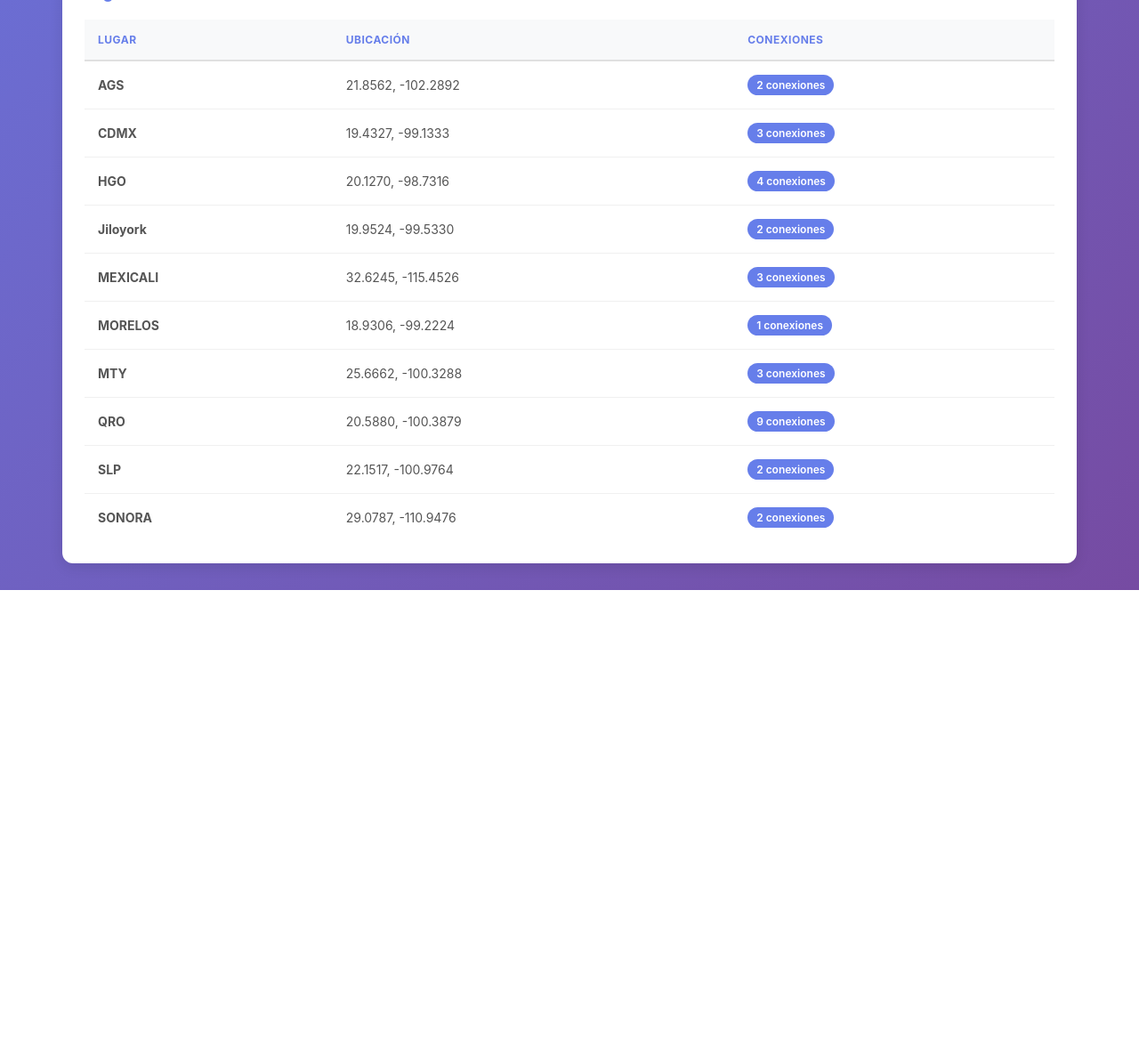
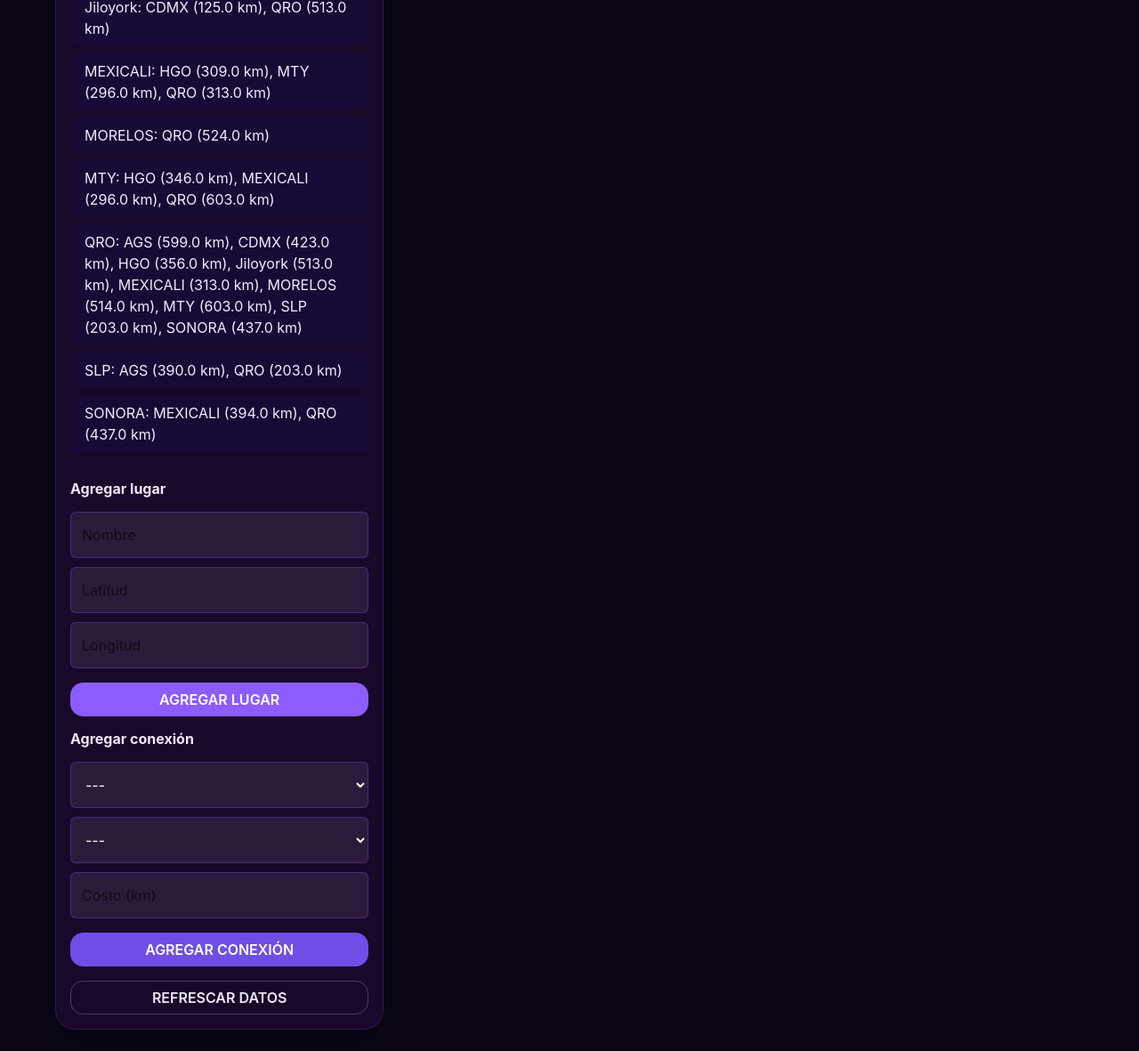
Before and after one commit to Yaret23/Gps1, a Flask app: page / in a window 1280 px wide. Shown: the part 967-2148 px from the top of the page at 89% size. Before the commit the page ends 1630 px from the top, so only its background shows below. Run offline with Flask 3, Linux system fonts and the light colour scheme.

Commit message:
Actualizacion del proyecto

```diff
--- a/static/app.js
+++ b/static/app.js
@@ -1,3 +1,6 @@
+let map = null;
+let markers = [];
+let routeLayer = null;
 let lastData = null;
 
 async function fetchData(){
@@ -17,7 +20,57 @@
   }
 }
 
+function initMap(){
+  if(map) return;
+  map = L.map('map', {zoomControl:false}).setView([20, 0], 2);
+  L.tileLayer('https://{s}.basemaps.cartocdn.com/dark_all/{z}/{x}/{y}.png', {
+    attribution: '&copy; OpenStreetMap contributors',
+    maxZoom: 19
+  }).addTo(map);
+  L.control.zoom({position:'topright'}).addTo(map);
+}
 
+function clearMapLayers(){
+  markers.forEach(marker => map.removeLayer(marker));
+  markers = [];
+  if(routeLayer){
+    map.removeLayer(routeLayer);
+    routeLayer = null;
+  }
+}
+
+function updateMap(data){
+  if(!map) initMap();
+  clearMapLayers();
+
+  const names = Object.keys(data.conexiones).sort();
+  const bounds = L.latLngBounds([]);
+
+  for(const n of names){
+    const coord = data.coord[n];
+    if(!coord) continue;
+    const lat = Number(coord[0]);
+    const lon = Number(coord[1]);
+    if(!Number.isFinite(lat) || !Number.isFinite(lon)) continue;
+    const marker = L.circleMarker([lat, lon], {
+      radius: 8,
+      color: '#d3b2ff',
+      fillColor: '#9f73ff',
+      fillOpacity: 0.96,
+      weight: 2
+    });
+    marker.bindPopup(`<strong>${n}</strong><br>${lat.toFixed(4)}, ${lon.toFixed(4)}`);
+    marker.addTo(map);
+    markers.push(marker);
+    bounds.extend([lat, lon]);
+  }
+
+  if(bounds.isValid()){
+    map.fitBounds(bounds.pad(0.35));
+  } else {
+    map.setView([20, 0], 2);
+  }
+}
 
 async function render(){
   let data = null;
@@ -29,28 +82,58 @@
     return;
   }
   lastData = data;
+  const places = document.getElementById('places');
+  const connections = document.getElementById('connections');
+  places.innerHTML = '';
+  connections.innerHTML = '';
   const names = Object.keys(data.conexiones).sort();
+  for(const n of names){
+    const li = document.createElement('li');
+    li.className = 'list-group-item';
+    const coord = data.coord[n];
+    li.textContent = coord ? `${n} — ${Number(coord[0]).toFixed(6)}, ${Number(coord[1]).toFixed(6)}` : n;
+    places.appendChild(li);
 
-  const tbody = document.getElementById('placesBody');
-  tbody.innerHTML = '';
-  for(const n of names){
-    const tr = document.createElement('tr');
-    const coord = data.coord[n];
-    const lat = coord ? Number(coord[0]).toFixed(4) : 'N/A';
-    const lon = coord ? Number(coord[1]).toFixed(4) : 'N/A';
     const neighbors = data.conexiones[n] || {};
-    const connectionCount = Object.keys(neighbors).length;
-    tr.innerHTML = '<td><strong>' + n + '</strong></td><td>' + lat + ', ' + lon + '</td><td><span class="badge">' + connectionCount + ' conexiones</span></td>';
-    tbody.appendChild(tr);
+    const neighborList = Object.entries(neighbors)
+      .map(([target, cost]) => `${target} (${Number(cost).toFixed(1)} km)`)
+      .join(', ');
+    const connLi = document.createElement('li');
+    connLi.className = 'list-group-item';
+    connLi.textContent = neighborList ? `${n}: ${neighborList}` : `${n}: sin conexiones`;
+    connections.appendChild(connLi);
   }
 
+  const labels = {from: 'Desde', to: 'Hasta', start: 'Inicio', goal: 'Destino'};
+  for(const id of ['from','to','start','goal']){
+    const sel = document.getElementById(id);
+    sel.innerHTML = '';
+    const placeholder = document.createElement('option');
+    placeholder.value = '';
+    placeholder.textContent = labels[id];
+    placeholder.disabled = false;
+    placeholder.selected = true;
+    placeholder.hidden = false;
+    placeholder.style.color = '#666';
+    sel.appendChild(placeholder);
+    for(const n of names){
+      const opt = document.createElement('option');
+      opt.value = n;
+      opt.textContent = n;
+      sel.appendChild(opt);
+    }
+    sel.selectedIndex = 0;
+  }
+
+  // make route-point items clickable (populates hidden inputs too)
+  // populate selects (from, to, start, goal)
   for(const id of ['from','to','start','goal']){
     const sel = document.getElementById(id);
     if(!sel) continue;
     sel.innerHTML = '';
     const placeholder = document.createElement('option');
     placeholder.value = '';
-    placeholder.textContent = '-- Selecciona --';
+    placeholder.textContent = (id==='from' || id==='start') ? '---' : (id==='to' || id==='goal') ? '---' : '';
     placeholder.disabled = true;
     placeholder.selected = true;
     sel.appendChild(placeholder);
@@ -60,7 +143,10 @@
       opt.textContent = n;
       sel.appendChild(opt);
     }
+    sel.selectedIndex = 0;
   }
+
+  updateMap(data);
 }
 
 async function addPlace(){
@@ -112,33 +198,69 @@
 
 
 async function calcRoute(){
-  const start = document.getElementById('start').value;
-  const goal = document.getElementById('goal').value;
+  const start = document.getElementById('start') ? document.getElementById('start').value : '';
+  const goal = document.getElementById('goal') ? document.getElementById('goal').value : '';
   if(!start || !goal){
-    alert('Selecciona inicio y destino');
+    alert('Selecciona inicio y objetivo');
     return;
   }
-
   const res = await fetch('/api/route', {
     method: 'POST',
     headers: {'Content-Type': 'application/json'},
     body: JSON.stringify({start, goal})
   });
-
   const j = await res.json();
   const out = document.getElementById('result');
+  if(!j.route){
+    out.textContent = 'No se encontró ruta';
+    if(routeLayer){
+      map.removeLayer(routeLayer);
+      routeLayer = null;
+    }
+    return;
+  }
+  out.innerHTML = `<strong>Ruta:</strong> ${j.route.join(' → ')}<br><strong>Costo:</strong> ${Number(j.cost).toFixed(2)} km`;
+  drawRoute(j.route);
+}
 
-  if(!j.route){
-    out.textContent = 'No se encontro ruta entre los puntos seleccionados';
-    out.className = 'result-box error';
+function drawRoute(route){
+  if(!lastData) return;
+  const latlngs = route.map(name => {
+    const coord = lastData.coord[name];
+    if(!coord) return null;
+    return [Number(coord[0]), Number(coord[1])];
+  }).filter(Boolean);
+
+  if(routeLayer){
+    map.removeLayer(routeLayer);
+    routeLayer = null;
+  }
+
+  if(latlngs.length === 1){
+    const [lat, lon] = latlngs[0];
+    routeLayer = L.circle([lat, lon], {
+      radius: 45000,
+      color: '#c48dff',
+      fillColor: '#c48dff',
+      fillOpacity: 0.35
+    }).addTo(map);
+    map.setView([lat, lon], 8);
     return;
   }
 
-  out.innerHTML = '<strong>Ruta encontrada:</strong> ' + j.route.join(' → ') + '<br><strong>Distancia:</strong> ' + Number(j.cost).toFixed(2) + ' km';
-  out.className = 'result-box success';
+  if(latlngs.length > 1){
+    routeLayer = L.polyline(latlngs, {
+      color: '#c48dff',
+      weight: 5,
+      opacity: 0.9,
+      dashArray: '8 6'
+    }).addTo(map);
+    map.fitBounds(routeLayer.getBounds().pad(0.3));
+  }
 }
 
 window.addEventListener('load', async () => {
+  initMap();
   await render();
   document.getElementById('addPlace').addEventListener('click', addPlace);
   document.getElementById('addEdge').addEventListener('click', addEdge);
--- a/static/style.css
+++ b/static/style.css
@@ -1,289 +1,152 @@
-* {
-  margin: 0;
-  padding: 0;
-  box-sizing: border-box;
+body{
+  margin:0;
+  min-height:100vh;
+  background:#0c0617;
+  color:#e6ddff;
+  font-family:Inter, system-ui, -apple-system, BlinkMacSystemFont, 'Segoe UI', sans-serif;
 }
 
-body {
-  font-family: -apple-system, BlinkMacSystemFont, 'Segoe UI', 'Roboto', 'Oxygen', 'Ubuntu', 'Cantarell', sans-serif;
-  background: linear-gradient(135deg, #667eea 0%, #764ba2 100%);
-  min-height: 100vh;
-  color: #333;
+.app-shell{
+  max-width:1180px;
 }
 
-.navbar {
-  background: white;
-  box-shadow: 0 2px 8px rgba(0, 0, 0, 0.1);
-  padding: 0;
-  margin-bottom: 30px;
+.header{
+  padding:24px 24px 18px;
+  border-radius:24px;
+  background:rgba(35,12,59,0.95);
+  border:1px solid rgba(124,77,255,0.22);
+  box-shadow:0 18px 40px rgba(0,0,0,0.35);
 }
 
-.nav-content {
-  max-width: 1200px;
-  margin: 0 auto;
-  padding: 20px 30px;
-  display: flex;
-  justify-content: space-between;
-  align-items: center;
+.header h1{
+  margin:0 0 8px;
+  font-size:2.4rem;
+  letter-spacing:0.02em;
 }
 
-.logo {
-  font-size: 28px;
-  font-weight: 700;
-  color: #667eea;
-  letter-spacing: -0.5px;
+.subtitle{
+  margin:0;
+  color:#c8bfff;
+  opacity:0.9;
 }
 
-.btn-refresh {
-  background: #667eea;
-  color: white;
-  border: none;
-  padding: 10px 20px;
-  border-radius: 8px;
-  cursor: pointer;
-  font-weight: 600;
-  transition: all 0.2s;
-  font-size: 14px;
+.panel{
+  background:rgba(26,9,44,0.95);
+  border:1px solid rgba(124,77,255,0.22);
+  border-radius:22px;
+  box-shadow:0 18px 40px rgba(0,0,0,0.35);
 }
 
-.btn-refresh:hover {
-  background: #764ba2;
-  transform: scale(1.05);
+.section-title{
+  margin-bottom:16px;
+  color:#f1e7ff;
+  font-weight:700;
 }
 
-.container {
-  max-width: 1200px;
-  margin: 0 auto;
-  padding: 0 30px 30px;
+.list-group-item{
+  background:rgba(24,10,54,0.9);
+  color:#f3ebff;
+  border:none;
+  border-radius:12px;
+  margin-bottom:8px;
 }
 
-.grid-main {
-  display: grid;
-  grid-template-columns: repeat(auto-fit, minmax(320px, 1fr));
-  gap: 20px;
-  margin-bottom: 30px;
+.form-control,
+.form-select{
+  background:rgba(255,255,255,0.08);
+  border:1px solid rgba(124,77,255,0.34);
+  color:#ffffff;
+  min-height:52px;
 }
 
-.card {
-  background: white;
-  border-radius: 12px;
-  padding: 25px;
-  box-shadow: 0 4px 15px rgba(0, 0, 0, 0.1);
-  transition: all 0.3s ease;
+.panel{
+  overflow: visible;
 }
 
-.card:hover {
-  transform: translateY(-2px);
-  box-shadow: 0 8px 25px rgba(0, 0, 0, 0.15);
+.form-select{
+  width:100%;
+  position: relative;
+  z-index: 10000;
+  appearance: menulist-button;
 }
 
-.card h2 {
-  font-size: 18px;
-  color: #667eea;
-  margin-bottom: 20px;
-  font-weight: 700;
-  letter-spacing: -0.3px;
+.row .form-select{
+  width:100%;
 }
 
-.card-search {
-  grid-column: 1 / -1;
+.form-select option,
+.form-select optgroup{
+  color:#000000 !important;
+  background:#ffffff !important;
 }
 
-.card-full {
-  grid-column: 1 / -1;
-  margin-top: 10px;
+.route-select{
+  max-height:220px;
+  overflow-y:auto;
 }
 
-.card-add {
-  background: linear-gradient(135deg, #f5f7ff 0%, #f0f4ff 100%);
+.route-select{
+  max-height:220px;
+  overflow-y:auto;
+  appearance: auto !important;
+  -webkit-appearance: listbox !important;
+  z-index: 10000;
+  background: rgba(255,255,255,0.95) !important;
+  color: #000 !important;
 }
 
-.form-group {
-  margin-bottom: 15px;
-  display: flex;
-  flex-direction: column;
+.form-label.text-light{
+  color:#f3ebff !important;
 }
 
-.form-group label {
-  font-size: 13px;
-  font-weight: 600;
-  color: #555;
-  margin-bottom: 6px;
-  text-transform: uppercase;
-  letter-spacing: 0.5px;
+.form-control::placeholder,
+.form-select option[disabled],
+.form-select option:first-child{
+  color:rgba(0,0,0,0.6);
 }
 
-.input, .select {
-  padding: 12px 14px;
-  border: 2px solid #e0e0e0;
-  border-radius: 8px;
-  font-size: 14px;
-  transition: all 0.2s;
-  font-family: inherit;
+.form-control:focus,
+.form-select:focus{
+  border-color:#b58cff;
+  box-shadow:0 0 0 0.25rem rgba(181,140,255,0.18);
 }
 
-.input:focus, .select:focus {
-  outline: none;
-  border-color: #667eea;
-  box-shadow: 0 0 0 3px rgba(102, 126, 234, 0.1);
+.input-grid{
+  display:grid;
+  gap:10px;
 }
 
-.input::placeholder {
-  color: #999;
+.btn-primary,
+.btn-secondary,
+.btn-accent,
+.btn-outline-light{
+  border-radius:14px;
+  font-weight:600;
+  text-transform:uppercase;
 }
 
-.form-row {
-  display: grid;
-  grid-template-columns: 1fr 1fr;
-  gap: 12px;
+.btn-primary{
+  background:#8c5cff;
+  border-color:#8c5cff;
+  color:#fff;
 }
 
-.search-form {
-  display: grid;
-  gap: 12px;
-  margin-bottom: 15px;
+.btn-secondary{
+  background:#6f4ee5;
+  border-color:#6f4ee5;
+  color:#fff;
 }
 
-.search-form .form-group {
-  margin-bottom: 0;
+.btn-accent{
+  background:#c48dff;
+  border-color:#c48dff;
+  color:#130629;
 }
 
-.btn {
-  padding: 12px 24px;
-  border: none;
-  border-radius: 8px;
-  font-size: 14px;
-  font-weight: 600;
-  cursor: pointer;
-  transition: all 0.2s;
-  text-transform: uppercase;
-  letter-spacing: 0.3px;
-}
-
-.btn-primary {
-  background: linear-gradient(135deg, #667eea 0%, #764ba2 100%);
-  color: white;
-  width: 100%;
-}
-
-.btn-primary:hover {
-  transform: translateY(-2px);
-  box-shadow: 0 4px 12px rgba(102, 126, 234, 0.4);
-}
-
-.btn-secondary {
-  background: #667eea;
-  color: white;
-  width: 100%;
-}
-
-.btn-secondary:hover {
-  background: #764ba2;
-  transform: translateY(-2px);
-}
-
-.w-full {
-  width: 100%;
-}
-
-.result-box {
-  background: linear-gradient(135deg, #e8f0ff 0%, #f0e8ff 100%);
-  padding: 18px;
-  border-radius: 8px;
-  border-left: 4px solid #667eea;
-  color: #555;
-  font-size: 14px;
-  line-height: 1.6;
-  font-weight: 500;
-}
-
-.result-box.success {
-  border-left-color: #10b981;
-  background: linear-gradient(135deg, #e0f9f4 0%, #f0fdf8 100%);
-}
-
-.result-box.error {
-  border-left-color: #ef4444;
-  background: linear-gradient(135deg, #fef0f0 0%, #fff5f5 100%);
-}
-
-.table-wrapper {
-  overflow-x: auto;
-}
-
-.table {
-  width: 100%;
-  border-collapse: collapse;
-  font-size: 14px;
-}
-
-.table thead {
-  background: #f8f9fa;
-  border-bottom: 2px solid #e0e0e0;
-}
-
-.table th {
-  padding: 15px;
-  text-align: left;
-  font-weight: 700;
-  color: #667eea;
-  text-transform: uppercase;
-  font-size: 12px;
-  letter-spacing: 0.5px;
-}
-
-.table td {
-  padding: 15px;
-  border-bottom: 1px solid #f0f0f0;
-  color: #555;
-}
-
-.table tbody tr {
-  transition: all 0.2s;
-}
-
-.table tbody tr:hover {
-  background: #f8f9fa;
-}
-
-.table tbody tr:last-child td {
-  border-bottom: none;
-}
-
-.badge {
-  display: inline-block;
-  background: #667eea;
-  color: white;
-  padding: 4px 10px;
-  border-radius: 12px;
-  font-size: 12px;
-  font-weight: 600;
-}
-
-@media (max-width: 768px) {
-  .nav-content {
-    padding: 15px 20px;
-  }
-
-  .logo {
-    font-size: 22px;
-  }
-
-  .container {
-    padding: 0 20px 20px;
-  }
-
-  .grid-main {
-    gap: 15px;
-  }
-
-  .card {
-    padding: 18px;
-  }
-
-  .form-row {
-    grid-template-columns: 1fr;
-  }
+.btn-outline-light{
+  background:transparent;
+  border-color:rgba(255,255,255,0.22);
+  color:#efe7ff;
 }
 
 .btn-outline-light:hover,
--- a/templates/index.html
+++ b/templates/index.html
@@ -3,89 +3,72 @@
 <head>
   <meta charset="utf-8">
   <meta name="viewport" content="width=device-width,initial-scale=1">
-  <title>Gestor de Carreteras</title>
+  <title>Front Carreteras - Web</title>
+  <link href="https://cdn.jsdelivr.net/npm/bootstrap@5.3.0/dist/css/bootstrap.min.css" rel="stylesheet">
+  <link rel="stylesheet" href="https://unpkg.com/leaflet@1.9.4/dist/leaflet.css" />
   <link href="/static/style.css" rel="stylesheet">
 </head>
 <body>
-  <nav class="navbar">
-    <div class="nav-content">
-      <h1 class="logo">🛣️ Carreteras</h1>
-      <button id="refresh" class="btn-refresh">↻ Actualizar</button>
+  <div class="app-shell container py-4">
+    <header class="header mb-4">
+      <h1>Gestor de Carreteras</h1>
+      <p class="subtitle"> </p>
+    </header>
+
+    <div class="row gx-4 gy-4">
+      <aside class="col-lg-4">
+        <section class="panel p-3">
+          <h5 class="section-title">Lugares</h5>
+          <ul id="places" class="list-group mb-3"></ul>
+          <h5 class="section-title">Conexiones</h5>
+          <ul id="connections" class="list-group mb-4"></ul>
+
+          <h6 class="section-title">Agregar lugar</h6>
+          <div class="input-grid mb-3">
+            <input id="name" class="form-control" placeholder="Nombre">
+            <input id="lat" class="form-control" placeholder="Latitud">
+            <input id="lon" class="form-control" placeholder="Longitud">
           </div>
-  </nav>
+          <button id="addPlace" class="btn btn-primary w-100 mb-3">Agregar lugar</button>
 
-  <div class="container">
-    <div class="grid-main">
-      <!-- Búsqueda de rutas -->
-      <section class="card card-search">
-        <h2>Buscar Ruta</h2>
-        <div class="search-form">
-          <div class="form-group">
-            <label>Desde:</label>
-            <select id="start" class="select"></select>
+          <h6 class="section-title">Agregar conexión</h6>
+          <div class="input-grid mb-3">
+            <select id="from" class="form-select"></select>
+            <select id="to" class="form-select"></select>
+            <input id="cost" class="form-control" placeholder="Costo (km)">
           </div>
-          <div class="form-group">
-            <label>Hasta:</label>
-            <select id="goal" class="select"></select>
+          <button id="addEdge" class="btn btn-secondary w-100 mb-3">Agregar conexión</button>
+          <button id="refresh" class="btn btn-outline-light w-100">Refrescar datos</button>
+        </section>
+      </aside>
+
+      <main class="col-lg-8">
+        <section class="panel p-3 mb-4">
+          <h5 class="section-title">Buscar ruta</h5>
+          <div class="row g-3 mb-3 align-items-end">
+            <div class="col-12 col-sm-5">
+              <label class="form-label text-light" for="start">Inicio</label>
+              <select id="start" class="form-select"></select>
             </div>
-          <button id="routeBtn" class="btn btn-primary">Calcular Ruta</button>
+            <div class="col-12 col-sm-5">
+              <label class="form-label text-light" for="goal">Destino</label>
+              <select id="goal" class="form-select"></select>
             </div>
-        <div id="result" class="result-box">Selecciona puntos de inicio y destino</div>
+            <div class="col-12 col-sm-2 d-grid">
+              <button id="routeBtn" class="btn btn-accent">Calcular</button>
+            </div>
+          </div>
+          <div id="result" class="result-box p-3">Selecciona un punto de inicio y destino para ver la ruta.</div>
         </section>
 
-      <!-- Agregar lugar -->
-      <section class="card card-add">
-        <h2>+ Nuevo Lugar</h2>
-        <div class="form-group">
-          <input id="name" type="text" placeholder="Nombre del lugar" class="input">
-        </div>
-        <div class="form-row">
-          <div class="form-group">
-            <input id="lat" type="number" placeholder="Latitud" step="any" class="input">
-          </div>
-          <div class="form-group">
-            <input id="lon" type="number" placeholder="Longitud" step="any" class="input">
+        <section class="panel p-0">
+          <div id="map" class="map-box"></div>
+        </section>
+      </main>
     </div>
   </div>
-        <button id="addPlace" class="btn btn-secondary w-full">Agregar Lugar</button>
-      </section>
 
-      <!-- Agregar conexión -->
-      <section class="card card-add">
-        <h2>+ Nueva Conexión</h2>
-        <div class="form-group">
-          <label>Desde:</label>
-          <select id="from" class="select"></select>
-        </div>
-        <div class="form-group">
-          <label>Hasta:</label>
-          <select id="to" class="select"></select>
-        </div>
-        <div class="form-group">
-          <input id="cost" type="number" placeholder="Distancia (km)" step="any" class="input">
-        </div>
-        <button id="addEdge" class="btn btn-secondary w-full">Agregar Conexión</button>
-      </section>
-    </div>
-
-    <!-- Tabla de datos -->
-    <section class="card card-full">
-      <h2>Lugares</h2>
-      <div class="table-wrapper">
-        <table class="table" id="placesTable">
-          <thead>
-            <tr>
-              <th>Lugar</th>
-              <th>Ubicación</th>
-              <th>Conexiones</th>
-            </tr>
-          </thead>
-          <tbody id="placesBody"></tbody>
-        </table>
-      </div>
-    </section>
-  </div>
-
+  <script src="https://unpkg.com/leaflet@1.9.4/dist/leaflet.js"></script>
   <script src="/static/app.js"></script>
 </body>
 </html>
```
Lines whose indentation alone changed are shown as unchanged.
